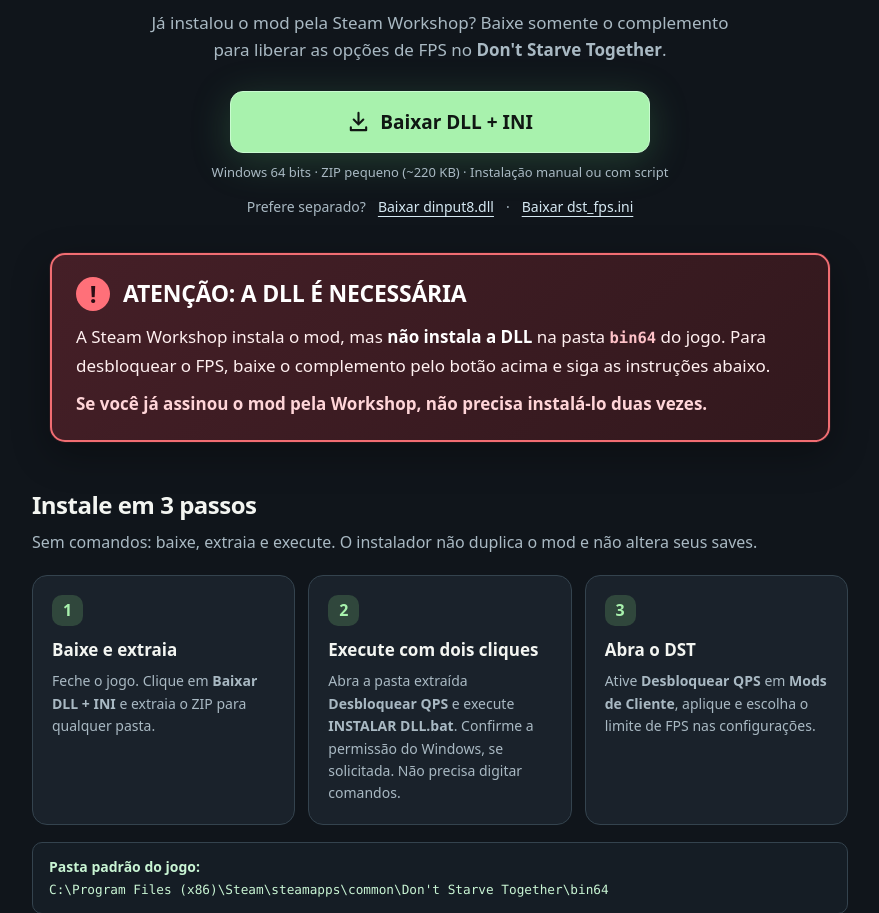
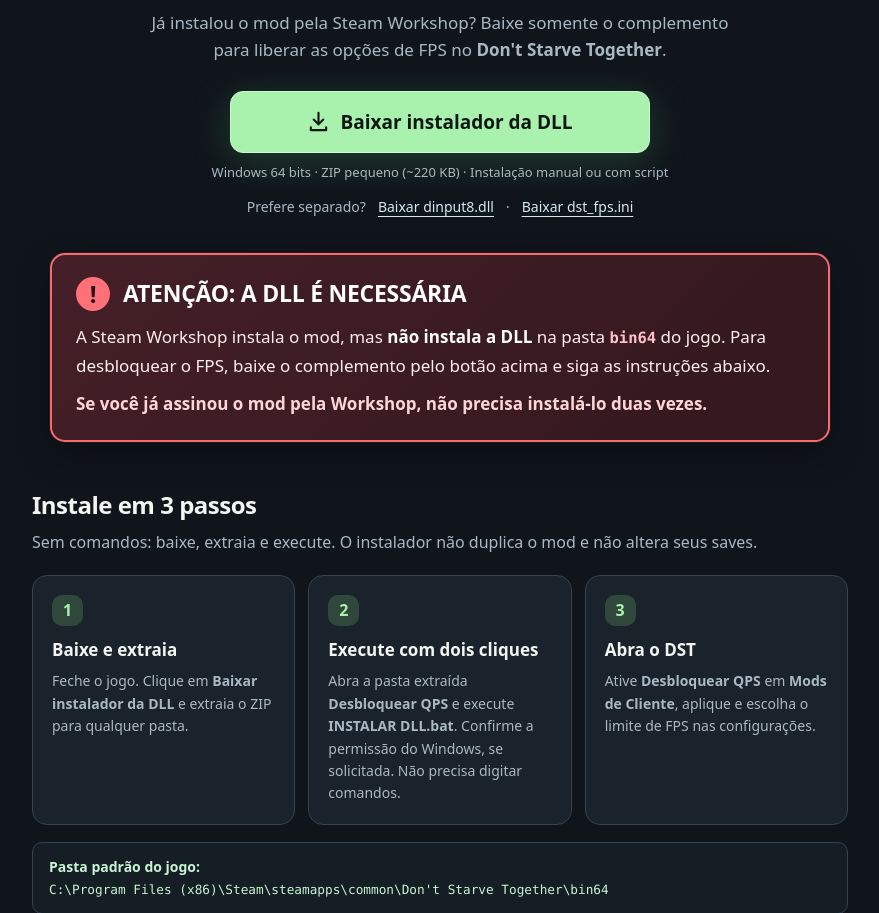
Before and after one commit to efac000/Desbloquear-QPS, a plain HTML site: page docs/index.html in a window 1280 px wide. Shown: the part 367-1280 px from the top of the page, without its empty margins (200-1079 px from the left). Drawn offline with Linux system fonts and the light colour scheme; no server answers.

Commit message:
docs: unificar download do instalador e link da Workshop

```diff
--- a/docs/index.html
+++ b/docs/index.html
@@ -85,9 +85,9 @@
     <h1>Baixe a DLL do<br>Desbloquear QPS</h1>
     <p class="lead">Já instalou o mod pela Steam Workshop? Baixe somente o complemento para liberar as opções de FPS no <strong>Don't Starve Together</strong>.</p>
     <div class="download">
-      <a class="btn btn-main" href="https://github.com/efac000/Desbloquear-QPS/releases/latest/download/Desbloquear-QPS-DLL-Windows-x64.zip" download aria-label="Baixar ZIP com DLL e INI para Windows 64 bits">
+      <a class="btn btn-main" href="https://raw.githubusercontent.com/efac000/Desbloquear-QPS/main/pacotes/Desbloquear-QPS-DLL-Windows-x64.zip" download aria-label="Baixar ZIP com DLL e INI para Windows 64 bits">
         <svg width="23" height="23" viewBox="0 0 24 24" fill="none" stroke="currentColor" stroke-width="2.2" stroke-linecap="round" stroke-linejoin="round" aria-hidden="true"><path d="M12 3v12m-5-5 5 5 5-5M4 18v3h16v-3"/></svg>
-        Baixar DLL + INI
+        Baixar instalador da DLL
       </a>
       <p class="size">Windows 64 bits · ZIP pequeno (~220 KB) · Instalação manual ou com script</p>
     </div>
@@ -103,7 +103,7 @@
     <h2>Instale em 3 passos</h2>
     <p class="intro">Sem comandos: baixe, extraia e execute. O instalador não duplica o mod e não altera seus saves.</p>
     <div class="steps">
-      <article class="step"><div class="num">1</div><h3>Baixe e extraia</h3><p>Feche o jogo. Clique em <strong>Baixar DLL + INI</strong> e extraia o ZIP para qualquer pasta.</p></article>
+      <article class="step"><div class="num">1</div><h3>Baixe e extraia</h3><p>Feche o jogo. Clique em <strong>Baixar instalador da DLL</strong> e extraia o ZIP para qualquer pasta.</p></article>
       <article class="step"><div class="num">2</div><h3>Execute com dois cliques</h3><p>Abra a pasta extraída <strong>Desbloquear QPS</strong> e execute <strong>INSTALAR DLL.bat</strong>. Confirme a permissão do Windows, se solicitada. Não precisa digitar comandos.</p></article>
       <article class="step"><div class="num">3</div><h3>Abra o DST</h3><p>Ative <strong>Desbloquear QPS</strong> em <strong>Mods de Cliente</strong>, aplique e escolha o limite de FPS nas configurações.</p></article>
     </div>
```
Also changed, not shown: docs/DESCRICAO_WORKSHOP.txt, 1 other file.
